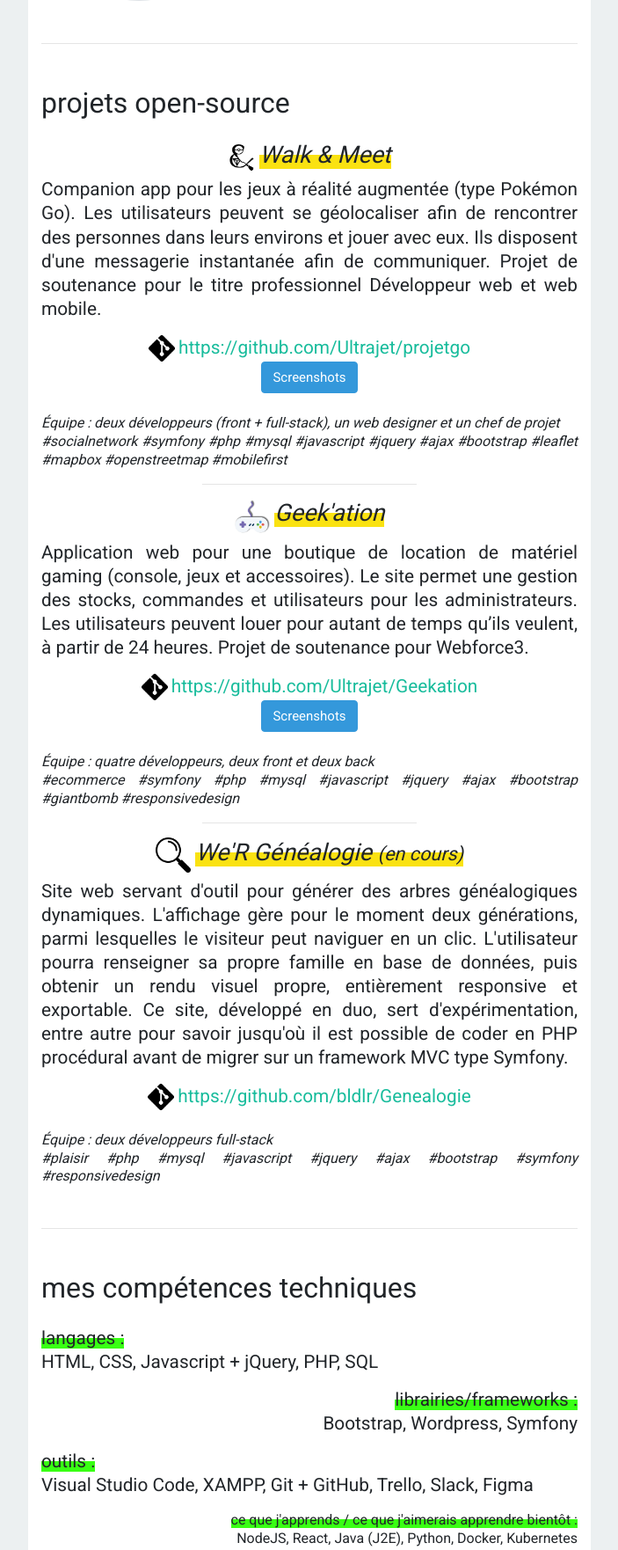
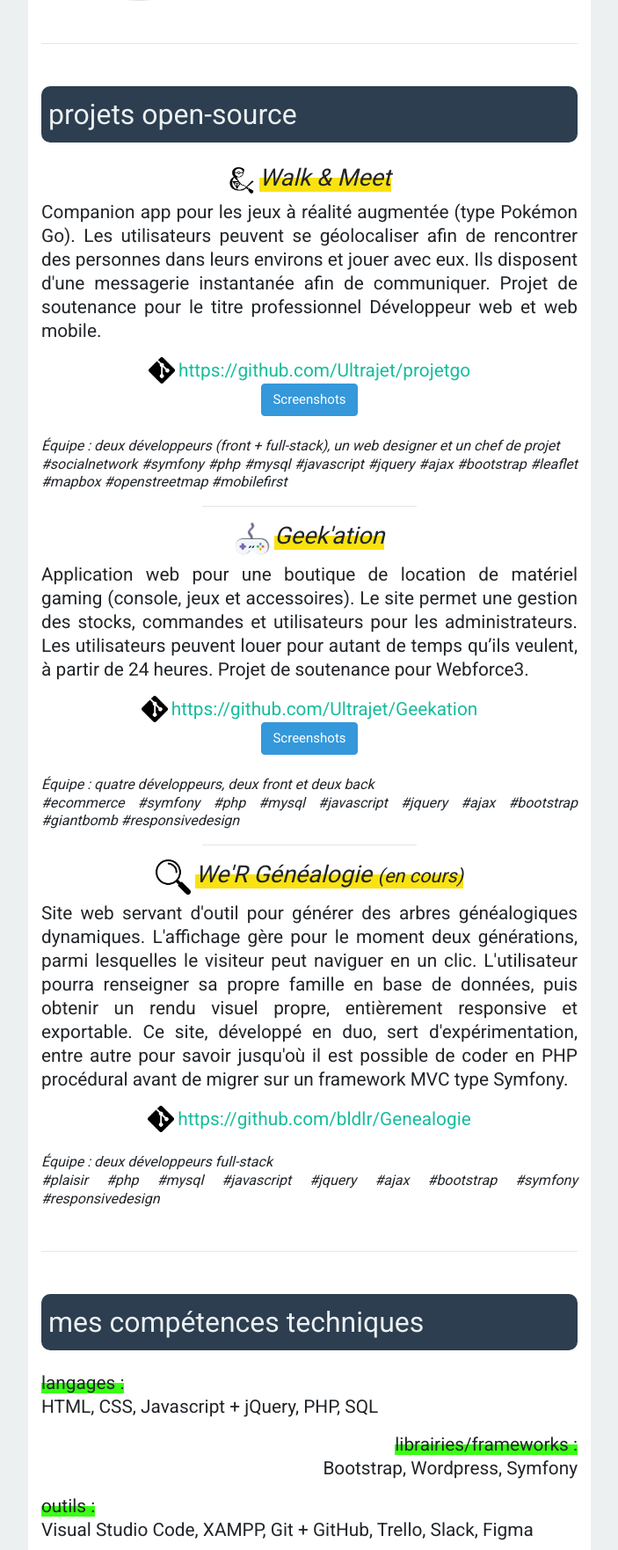
Before and after one commit to Ultrajet/portfolio, a PHP site: page / in a window 1280 px wide. Shown: the part 295-2057 px from the top of the page at 88% size, without its empty margins (288-991 px from the left). Run offline with PHP 8.4, Linux system fonts and the light colour scheme.

Commit message:
style titres sections

```diff
--- a/index.php
+++ b/index.php
@@ -63,7 +63,13 @@
         <hr class="my-5">
         <main>
             <div id="projets" class="ancre">
-                <h3 class="mb-4">projets open-source</h3>
+
+                <div class="bg-primary mb-4 d-flex align-items-center" style="height:64px;border-radius: 10px">
+                    <h3 class="mb-0 ml-2 text-light">
+                        projets open-source
+                    </h3>
+                </div>
+
                 <section>
 
                     <h4 class="text-center"><img src="assets/walk&meet.png" height="30"> <em>Walk &
@@ -223,7 +229,9 @@
             </div>
             <hr class="my-5">
             <div id="competences" class="ancre">
-                <h3 class="mb-4">mes compétences techniques</h3>
+                <div class="bg-primary mb-4 d-flex align-items-center" style="height:64px;border-radius: 10px">
+                    <h3 class="mb-0 ml-2 text-light">mes compétences techniques</h3>
+                </div>
                 <p>
                     <span class="titre">langages :</span><br>
                     HTML, CSS, Javascript + jQuery, PHP, SQL
@@ -245,7 +253,9 @@
             <hr class="my-5">
             <div id="apropos" class="ancre">
                 <section>
-                    <h3 class="mb-4">à propos de moi</h3>
+                    <div class="bg-primary mb-4 d-flex align-items-center" style="height:64px;border-radius: 10px">
+                        <h3 class="mb-0 ml-2 text-light">à propos de moi</h3>
+                    </div>
                     <p class="text-danger text-justify">Je suis diplômé depuis novembre 2019 d'un titre professionnel
                         niveau III
                         Développeur web / web mobile, qui fait suite à une formation intensive de
@@ -289,7 +299,9 @@
             </div>
             <hr class="my-5">
             <div id="contact" class="ancre">
-                <h3 class="mb-4">contact</h3>
+                <div class="bg-primary mb-4 d-flex align-items-center" style="height:64px;border-radius: 10px">
+                    <h3 class="mb-0 ml-2 text-light">contact</h3>
+                </div>
                 <p class="text-justify">
                     Vous souhaitez en savoir plus sur mes compétences ou les projets que j'ai
                     menés? Vous avez une place pour moi dans votre équipe? Vous voulez
```
